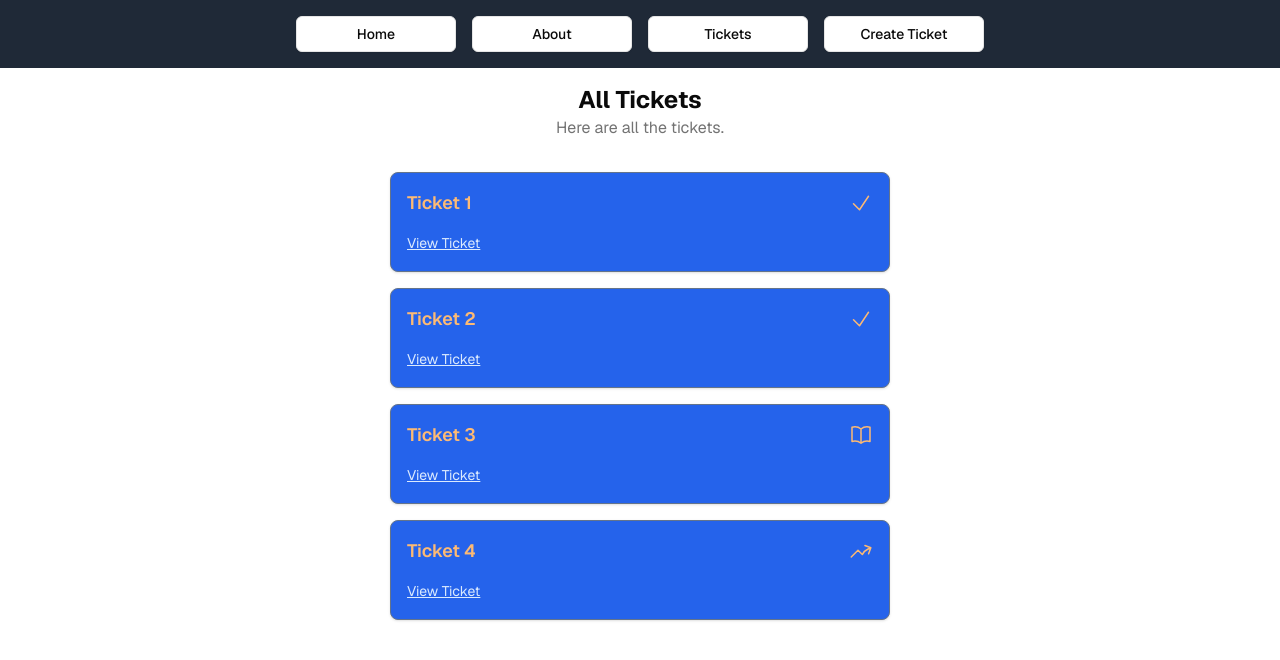
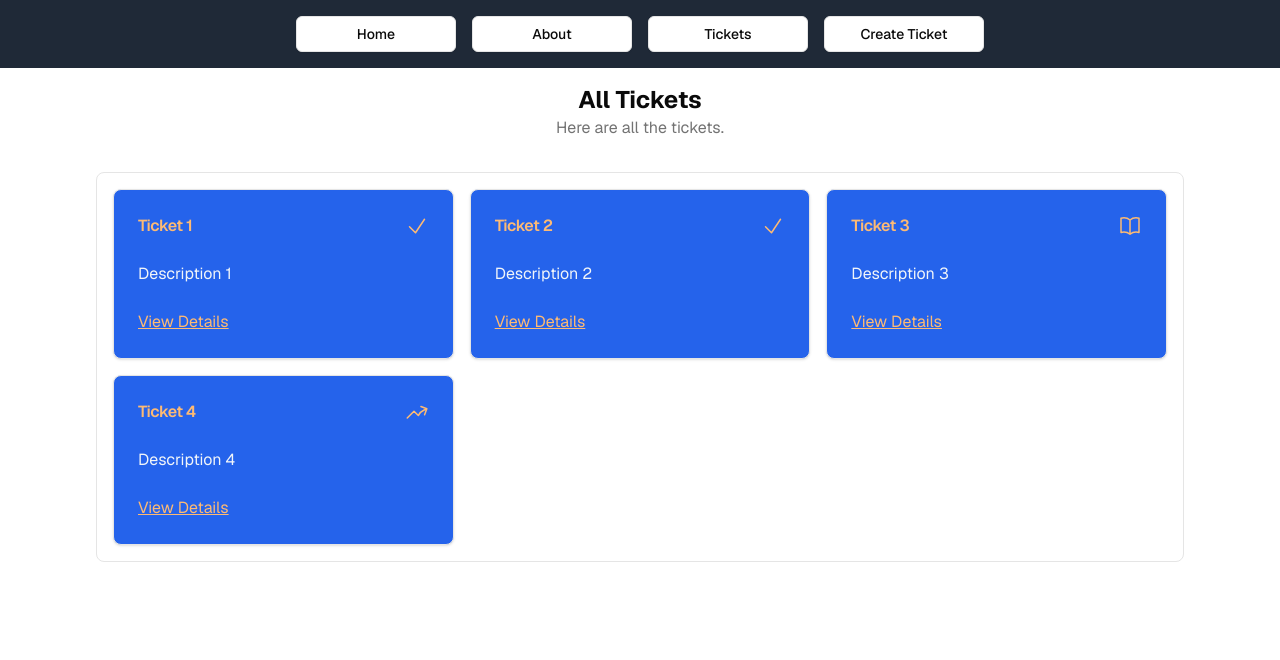
Before and after one commit to DmitriyMalayev/the-road-to-next, a Next.js app: page /tickets in a window 1280 px wide. Shown: the top 660 px of the page. Built offline with nearby package versions, Linux system fonts and the light colour scheme.

Commit message:
css adjustments

```diff
--- /dev/null
+++ b/src/app/Icons.tsx
@@ -0,0 +1,51 @@
+import clsx from "clsx";
+
+export const CheckIcon = ({ className }: { className?: string }) => (
+  <svg
+    xmlns="http://www.w3.org/2000/svg"
+    fill="none"
+    viewBox="0 0 24 24"
+    strokeWidth={1.5}
+    stroke="currentColor"
+    className={clsx("size-6", className)}
+  >
+    <path
+      strokeLinecap="round"
+      strokeLinejoin="round"
+      d="m4.5 12.75 6 6 9-13.5"
+    />
+  </svg>
+);
+export const OpenIcon = ({ className }: { className?: string }) => (
+  <svg
+    xmlns="http://www.w3.org/2000/svg"
+    fill="none"
+    viewBox="0 0 24 24"
+    strokeWidth="1.5"
+    stroke="currentColor"
+    className={clsx("size-6", className)}
+  >
+    <path
+      strokeLinecap="round"
+      strokeLinejoin="round"
+      d="M12 6.042A8.967 8.967 0 0 0 6 3.75c-1.052 0-2.062.18-3 .512v14.25A8.987 8.987 0 0 1 6 18c2.305 0 4.408.867 6 2.292m0-14.25a8.966 8.966 0 0 1 6-2.292c1.052 0 2.062.18 3 .512v14.25A8.987 8.987 0 0 0 18 18a8.967 8.967 0 0 0-6 2.292m0-14.25v14.25"
+    />
+  </svg>
+);
+
+export const InProgressIcon = ({ className }: { className?: string }) => (
+  <svg
+    xmlns="http://www.w3.org/2000/svg"
+    fill="none"
+    viewBox="0 0 24 24"
+    strokeWidth="1.5"
+    stroke="currentColor"
+    className={clsx("size-6", className)}
+  >
+    <path
+      strokeLinecap="round"
+      strokeLinejoin="round"
+      d="M2.25 18 9 11.25l4.306 4.306a11.95 11.95 0 0 1 5.814-5.518l2.74-1.22m0 0-5.94-2.281m5.94 2.28-2.28 5.941"
+    />
+  </svg>
+);
--- a/src/app/tickets/page.tsx
+++ b/src/app/tickets/page.tsx
@@ -1,58 +1,16 @@
-import clsx from "clsx";
 import Link from "next/link";
 
+import {
+  Card,
+  CardContent,
+  CardFooter,
+  CardHeader,
+  CardTitle,
+} from "@/components/ui/card";
 import initialTickets from "@/data";
-import { ticketPath } from "@/paths";
 
-export const CheckIcon = ({ className }: { className?: string }) => (
-  <svg
-    xmlns="http://www.w3.org/2000/svg"
-    fill="none"
-    viewBox="0 0 24 24"
-    strokeWidth={1.5}
-    stroke="currentColor"
-    className={clsx("size-6", className)}
-  >
-    <path
-      strokeLinecap="round"
-      strokeLinejoin="round"
-      d="m4.5 12.75 6 6 9-13.5"
-    />
-  </svg>
-);
-export const OpenIcon = ({ className }: { className?: string }) => (
-  <svg
-    xmlns="http://www.w3.org/2000/svg"
-    fill="none"
-    viewBox="0 0 24 24"
-    strokeWidth="1.5"
-    stroke="currentColor"
-    className={clsx("size-6", className)}
-  >
-    <path
-      strokeLinecap="round"
-      strokeLinejoin="round"
-      d="M12 6.042A8.967 8.967 0 0 0 6 3.75c-1.052 0-2.062.18-3 .512v14.25A8.987 8.987 0 0 1 6 18c2.305 0 4.408.867 6 2.292m0-14.25a8.966 8.966 0 0 1 6-2.292c1.052 0 2.062.18 3 .512v14.25A8.987 8.987 0 0 0 18 18a8.967 8.967 0 0 0-6 2.292m0-14.25v14.25"
-    />
-  </svg>
-);
+import { CheckIcon, InProgressIcon, OpenIcon } from "../Icons";
 
-export const InProgressIcon = ({ className }: { className?: string }) => (
-  <svg
-    xmlns="http://www.w3.org/2000/svg"
-    fill="none"
-    viewBox="0 0 24 24"
-    strokeWidth="1.5"
-    stroke="currentColor"
-    className={clsx("size-6", className)}
-  >
-    <path
-      strokeLinecap="round"
-      strokeLinejoin="round"
-      d="M2.25 18 9 11.25l4.306 4.306a11.95 11.95 0 0 1 5.814-5.518l2.74-1.22m0 0-5.94-2.281m5.94 2.28-2.28 5.941"
-    />
-  </svg>
-);
 export const TICKET_ICONS = {
   OPEN: <OpenIcon className="text-orange-300" />,
   DONE: <CheckIcon className="text-orange-300" />,
@@ -61,41 +19,37 @@ export const TICKET_ICONS = {
 
 const Tickets = () => {
   return (
-    <div className="flex-1 flex flex-col gap-y-8 p-4">
+<div className="flex flex-col mx-20 gap-y-8 p-4">
   <header className="text-center">
     <h1 className="text-2xl font-bold">All Tickets</h1>
     <p className="text-muted-foreground">Here are all the tickets.</p>
   </header>
 
-      <ul className="flex-1 flex flex-col items-center gap-y-4 animate-fade-from-top">
+  <div className="border p-4 rounded-lg">
+    <ul className="grid grid-cols-1 sm:grid-cols-2 lg:grid-cols-3 gap-4">
       {initialTickets.map((ticket) => (
-          <li
-            key={ticket.id}
-            className="bg-blue-600 p-4 rounded-lg shadow w-full max-w-[500px] border border-slate-500"
+        <Card key={ticket.id} className="bg-blue-600 rounded-lg overflow-hidden">
+          <CardHeader>
+            <CardTitle className="flex justify-between items-center">
+              <span className="truncate text-orange-300">{ticket.title}</span>
+              <span>{TICKET_ICONS[ticket.status]}</span>
+            </CardTitle>
+          </CardHeader>
+          <CardContent>
+            <p className="text-slate-100">{ticket.content}</p>
+          </CardContent>
+          <CardFooter>
+            <Link
+              className="text-orange-300 underline"
+              href={`/tickets/${ticket.id}`}
             >
-            <div className="flex justify-between items-center mb-2">
-              <h3 className="text-lg font-semibold truncate  text-orange-300">
-                {ticket.title}
-              </h3>
-              <span className="text-sm font-bold ">
-                {TICKET_ICONS[ticket.status]}
-              </span>
-            </div>
-
-            <p
-              className={clsx("text-sm text-slate-600 truncate", {
-                "line-through": ticket.status === "DONE",
-              })}
-            ></p>
-            <Link
-              href={ticketPath(ticket.id)}
-              className="inline-block mt-2 text-sm underline text-blue-100 hover:text-orange-400 transition-colors"
-            >
-              View Ticket
+              View Details
             </Link>
-          </li>
+          </CardFooter>
+        </Card>
       ))}
     </ul>
+  </div>
 </div>
   );
 };
--- /dev/null
+++ b/src/components/ui/card.tsx
@@ -0,0 +1,76 @@
+import * as React from "react"
+
+import { cn } from "@/lib/utils"
+
+const Card = React.forwardRef<
+  HTMLDivElement,
+  React.HTMLAttributes<HTMLDivElement>
+>(({ className, ...props }, ref) => (
+  <div
+    ref={ref}
+    className={cn(
+      "rounded-xl border bg-card text-card-foreground shadow",
+      className
+    )}
+    {...props}
+  />
+))
+Card.displayName = "Card"
+
+const CardHeader = React.forwardRef<
+  HTMLDivElement,
+  React.HTMLAttributes<HTMLDivElement>
+>(({ className, ...props }, ref) => (
+  <div
+    ref={ref}
+    className={cn("flex flex-col space-y-1.5 p-6", className)}
+    {...props}
+  />
+))
+CardHeader.displayName = "CardHeader"
+
+const CardTitle = React.forwardRef<
+  HTMLDivElement,
+  React.HTMLAttributes<HTMLDivElement>
+>(({ className, ...props }, ref) => (
+  <div
+    ref={ref}
+    className={cn("font-semibold leading-none tracking-tight", className)}
+    {...props}
+  />
+))
+CardTitle.displayName = "CardTitle"
+
+const CardDescription = React.forwardRef<
+  HTMLDivElement,
+  React.HTMLAttributes<HTMLDivElement>
+>(({ className, ...props }, ref) => (
+  <div
+    ref={ref}
+    className={cn("text-sm text-muted-foreground", className)}
+    {...props}
+  />
+))
+CardDescription.displayName = "CardDescription"
+
+const CardContent = React.forwardRef<
+  HTMLDivElement,
+  React.HTMLAttributes<HTMLDivElement>
+>(({ className, ...props }, ref) => (
+  <div ref={ref} className={cn("p-6 pt-0", className)} {...props} />
+))
+CardContent.displayName = "CardContent"
+
+const CardFooter = React.forwardRef<
+  HTMLDivElement,
+  React.HTMLAttributes<HTMLDivElement>
+>(({ className, ...props }, ref) => (
+  <div
+    ref={ref}
+    className={cn("flex items-center p-6 pt-0", className)}
+    {...props}
+  />
+))
+CardFooter.displayName = "CardFooter"
+
+export { Card, CardContent,CardDescription, CardFooter, CardHeader, CardTitle }
```
Lines whose indentation alone changed are shown as unchanged.
